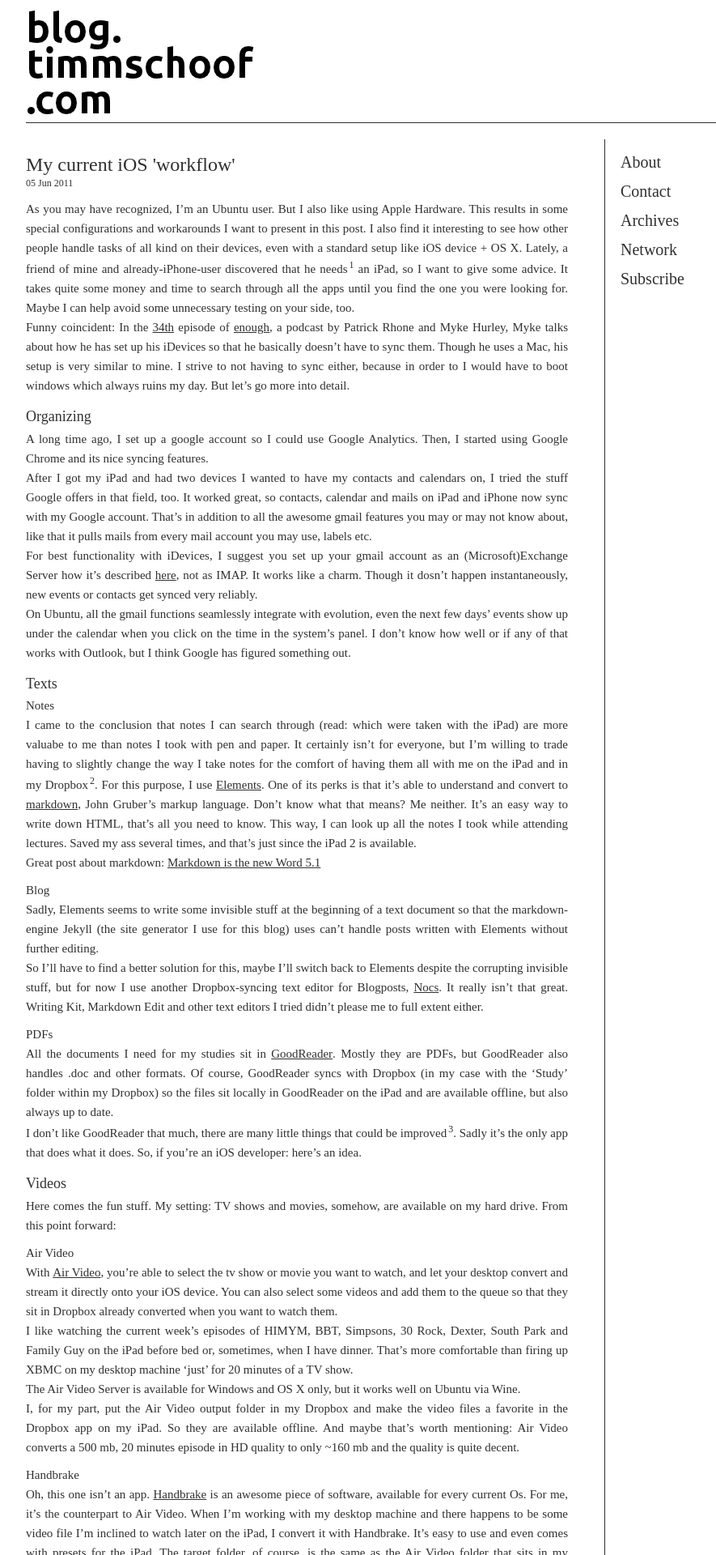
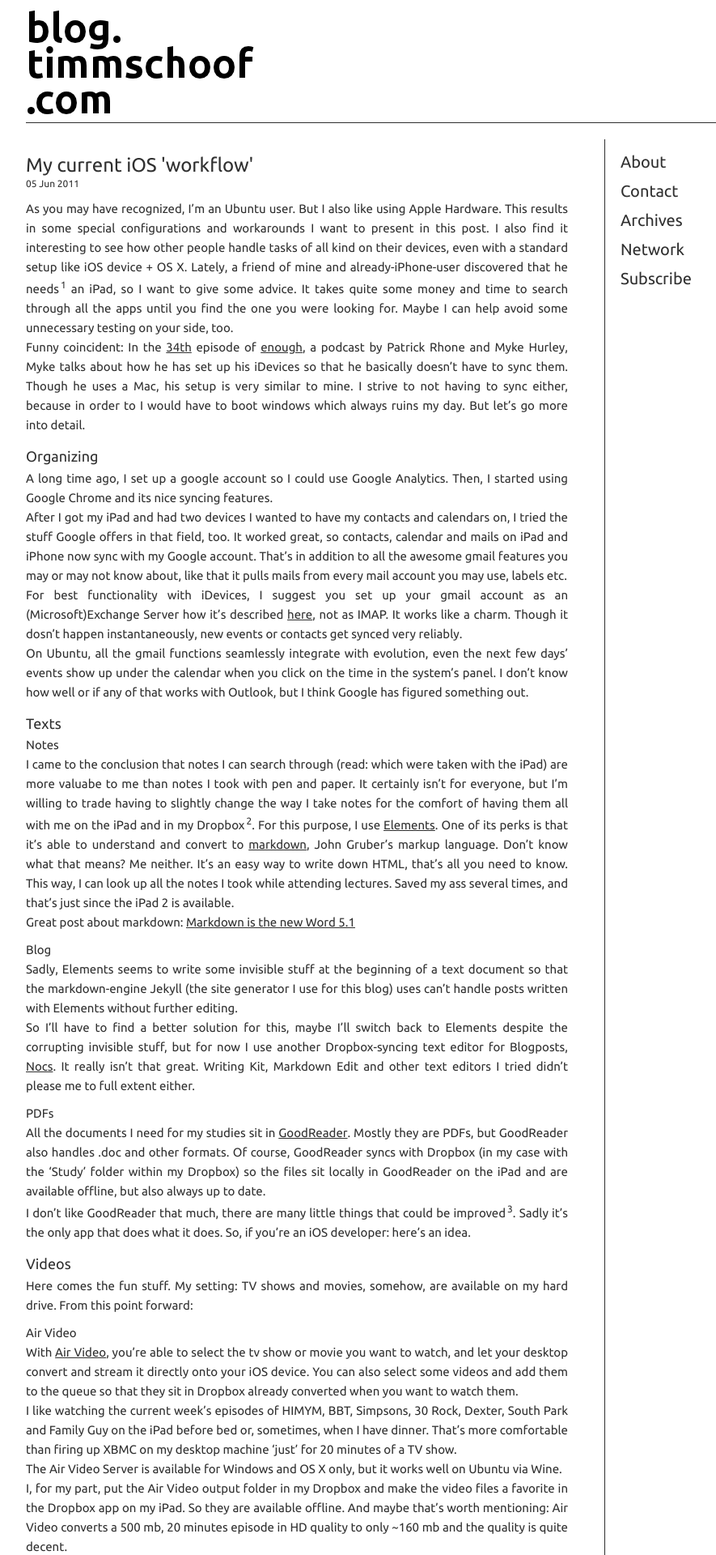
Before and after one commit to tschoof/blog, a Jekyll site: the page built from index.html, in a window 1280 px wide. Shown: the top 1920 px of the page at 81% size, without its empty margins (158-1043 px from the left). Built offline with Jekyll 4.4.1, drawn with Linux system fonts in a browser that asks for light colours; some web fonts are replaced; Markdown is read by kramdown in place of the engine named in the settings.

Commit message:
testing links in the css and html files

```diff
--- a/stylesheets/style.css
+++ b/stylesheets/style.css
@@ -47,10 +47,10 @@ table {
 	border-spacing: 0;
 }
 /* My Shit */
-		@font-face { font-family: 'Ubuntu'; font-weight: normal; url(http://tschoof.github.com/blog/fonts/Ubuntu-R.ttf); }
-		@font-face { font-family: 'Ubuntu'; font-weight: lighter; url(http://tschoof.github.com/blog/fonts/Ubuntu-L.ttf); }
-		@font-face { font-family: 'Ubuntu'; font-weight: bold; url(http://tschoof.github.com/blog/fonts/Ubuntu-B.ttf); }
-		@font-face { font-family: 'Ubuntu'; font-style: italic; url(http://tschoof.github.com/blog/fonts/Ubuntu-LI.ttf); }
+		@font-face { font-family: 'Ubuntu'; font-weight: normal; src:url(http://tschoof.github.com/blog/fonts/Ubuntu-R.ttf); }
+		@font-face { font-family: 'Ubuntu'; font-weight: lighter; src:url(http://tschoof.github.com/blog/fonts/Ubuntu-L.ttf); }
+		@font-face { font-family: 'Ubuntu'; font-weight: bold; src:url(http://tschoof.github.com/blog/fonts/Ubuntu-B.ttf); }
+		@font-face { font-family: 'Ubuntu'; font-style: italic; src:url(http://tschoof.github.com/blog/fonts/Ubuntu-LI.ttf); }
 
 		body {
 			background-color: #FFFFFF;
```
